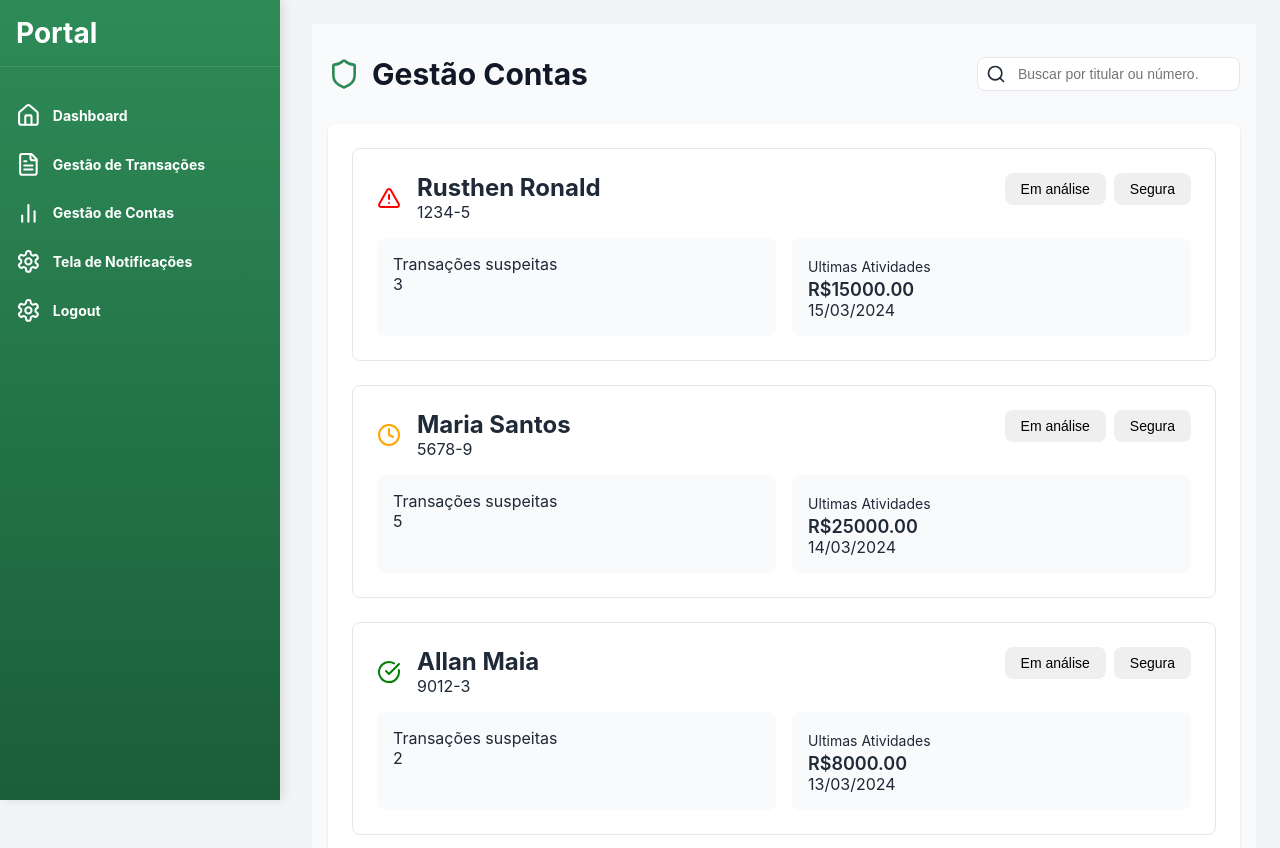
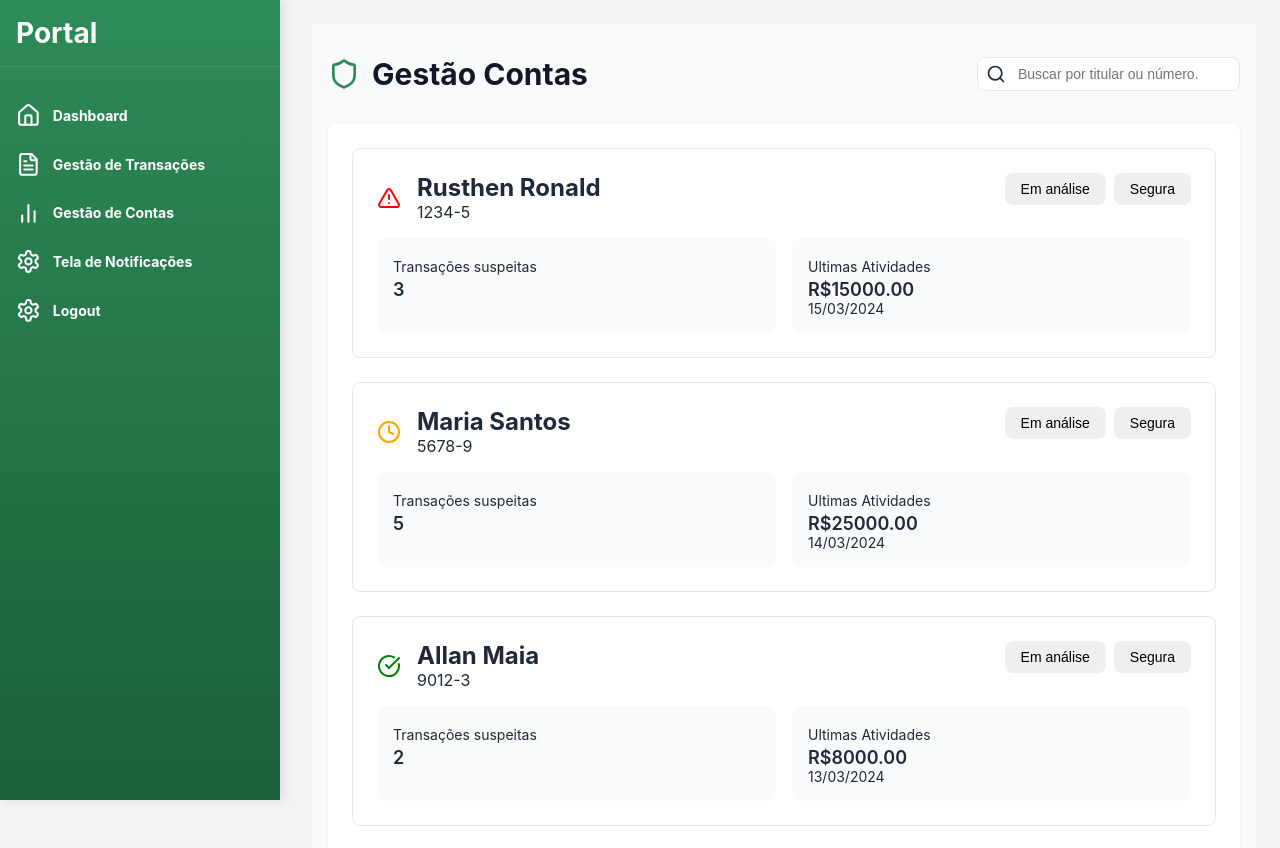
Before and after one commit to RusthenRonald2006/Portal-de-analise-em-anomalias-transacionais, a React (Create React App) app in the folder detec-anomalias/: page /gestaocontas in a window 1280 px wide. Built offline with nearby package versions, Linux system fonts and the light colour scheme; the HTML template or start-up script is replaced by a standard one.

Commit message:
destacando dados

```diff
--- a/detec-anomalias/src/components/Pages/GestaoContas.js
+++ b/detec-anomalias/src/components/Pages/GestaoContas.js
@@ -103,13 +103,13 @@ function GestaoContas(){
 
                                 <div className={styles.accounts_details}>
                                     <div className={styles.details_box}>
-                                        <p>Transações suspeitas</p>
-                                        <p>{contas.transacoesSuspeitas}</p>
+                                        <p className={styles.details_title}>Transações suspeitas</p>
+                                        <p className={styles.details_value}>{contas.transacoesSuspeitas}</p>
                                     </div>
                                     <div className={styles.details_box}>
                                         <p className={styles.details_title}>Ultimas Atividades</p>
                                         <p className={styles.details_value}>R${contas.ultimaAtividade.valor.toFixed(2)}</p>
-                                        <p>{new Date(contas.ultimaAtividade.data).toLocaleDateString("pt-br")}</p>
+                                        <p className={styles.details_date}>{new Date(contas.ultimaAtividade.data).toLocaleDateString("pt-br")}</p>
                                     </div>
                                 </div>
                             </div>
--- a/detec-anomalias/src/components/Pages/GestaoContas.module.css
+++ b/detec-anomalias/src/components/Pages/GestaoContas.module.css
@@ -144,6 +144,10 @@
 .details_value{
     font-size: 1.125rem;
     font-weight: 600;
+    margin: 0;
+}
+.details_date{
+    font-size: 0.875rem;
 }
 button{
     padding: 0.5rem 1rem;
```
